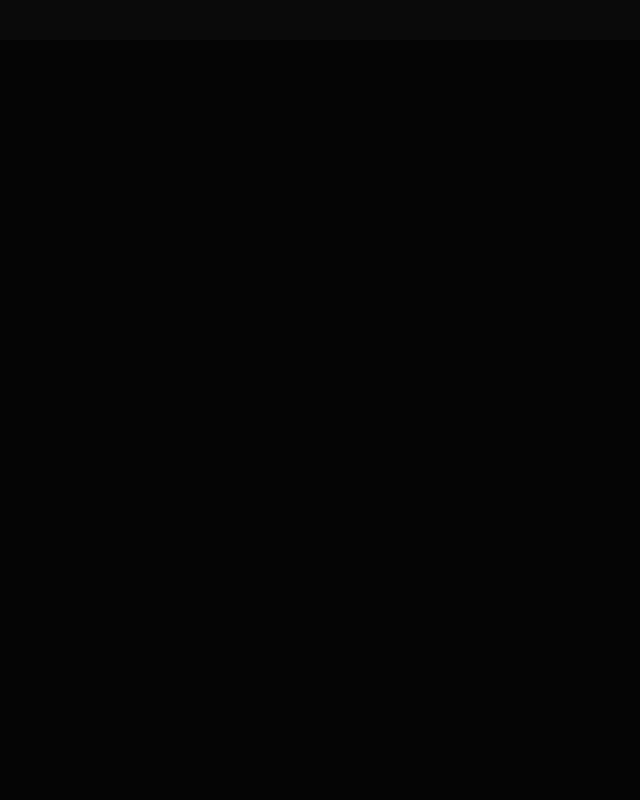
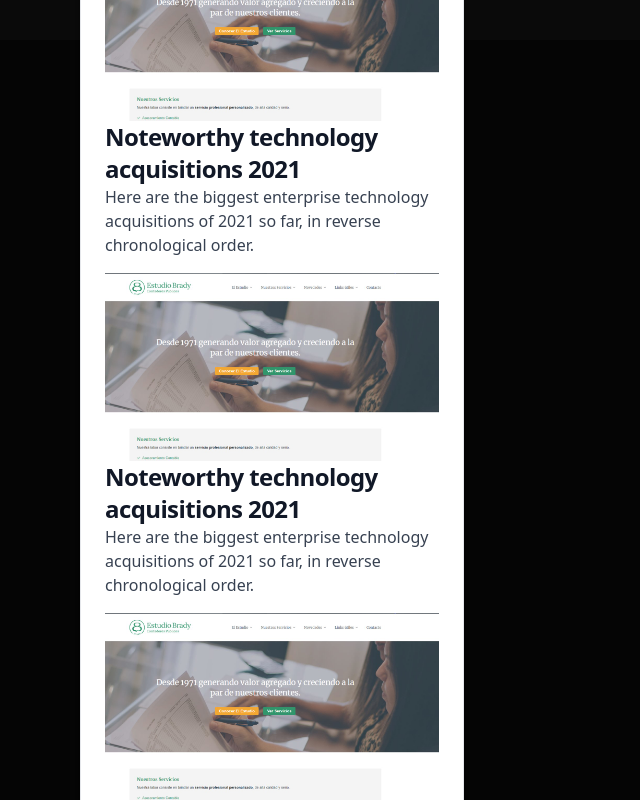
Before and after one commit to juan-ignacio-bisello/Portfolio, a React (Vite) app: page / in a window 1280 px wide. Shown: the part 760-1560 px from the top of the page, without its empty margins (0-640 px from the left). Before the commit the page ends 800 px from the top, so only its background shows below. Built offline with nearby package versions, Linux system fonts and the light colour scheme.

Commit message:
adding Experience-ExperienceItem-Proyect-ProyectItem

```diff
--- a/index.html
+++ b/index.html
@@ -8,7 +8,8 @@
   </head>
   <body>
     <div class="absolute top-0 z-[-2] h-screen w-screen bg-neutral-950 bg-[radial-gradient(ellipse_80%_80%_at_50%_-20%,rgba(120,119,198,0.3),rgba(255,255,255,0))]"></div>
-    <div id="root"></div>
-    <script type="module" src="/src/main.jsx"></script>
+      <div id="root"></div>
+      <script type="module" src="/src/main.jsx"></script>
+
   </body>
 </html>
--- a/package.json
+++ b/package.json
@@ -12,6 +12,7 @@
   "dependencies": {
     "@fontsource-variable/onest": "^5.0.4",
     "@tabler/icons-react": "^3.5.0",
+    "flowbite-react": "^0.9.0",
     "react": "^18.2.0",
     "react-dom": "^18.2.0"
   },
--- /dev/null
+++ b/src/PortfolioApp.jsx
@@ -0,0 +1,14 @@
+import React from 'react'
+import { Header } from './components/Header'
+import { Proyect } from './components/Proyect'
+import { Presentation } from './components/Presentation'
+
+export const PortfolioApp = () => {
+  return (
+    <>
+        <Header className='flex justify-center' />
+        <Presentation  className='text-white text-5xl font-bold flex justify-center flex-row' />
+        <Proyect />
+    </>
+  )
+}
--- a/src/components/Experience.jsx
+++ b/src/components/Experience.jsx
@@ -1,7 +1,74 @@
-import React from 'react'
+import {
+    Timeline,
+  } from "flowbite-react";
+import { ExperienceItem } from "./ExperienceItem";
 
-export const Experience = () => {
-  return (
-    <div>Experience</div>
-  )
-}
+const EXPERIENCE = [
+    {
+        date: 'February 2022',
+        title: 'Application UI code in Tailwind CSS',
+        description: 'Get access to over 20+ pages including a dashboard layout, charts, kanban board, calendar, and pre-order E-commerce & Marketing pages.',
+        link: '#',
+
+        date: 'March 2022',
+        title: 'Marketing UI design in Figma',
+        description: 'All of the pages and components are first designed in Figma and we keep a parity between the two versions even as we update the project.',
+        link: '#',
+
+        date: 'April 2022',
+        title: 'E-Commerce UI code in Tailwind CSS',
+        description: 'Get started with dozens of web components and interactive elements built on top of Tailwind CSS.',
+        link: '#',
+    }
+];
+
+  export function Experience() {
+    return (
+      <Timeline>
+        {
+            EXPERIENCE.map( experience => (
+                <li class='mb-10 ms-4' >
+                    <ExperienceItem { ...experience } />
+                </li>
+            ))
+        }
+        {/* <TimelineItem>
+          <TimelinePoint />
+
+          <TimelineContent>
+            <TimelineTime>February 2022</TimelineTime>
+            <TimelineTitle>Application UI code in Tailwind CSS</TimelineTitle>
+            <TimelineBody>
+              Get access to over 20+ pages including a dashboard layout, charts, kanban board, calendar, and pre-order
+              E-commerce & Marketing pages.
+            </TimelineBody>
+            <Button color="gray">
+              Learn More
+              <HiArrowNarrowRight className="ml-2 h-3 w-3" />
+            </Button>
+          </TimelineContent>
+        </TimelineItem>
+        <TimelineItem>
+          <TimelinePoint />
+          <TimelineContent>
+            <TimelineTime>March 2022</TimelineTime>
+            <TimelineTitle>Marketing UI design in Figma</TimelineTitle>
+            <TimelineBody>
+              All of the pages and components are first designed in Figma and we keep a parity between the two versions
+              even as we update the project.
+            </TimelineBody>
+          </TimelineContent>
+        </TimelineItem>
+        <TimelineItem>
+          <TimelinePoint />
+          <TimelineContent>
+            <TimelineTime>April 2022</TimelineTime>
+            <TimelineTitle>E-Commerce UI code in Tailwind CSS</TimelineTitle>
+            <TimelineBody>
+              Get started with dozens of web components and interactive elements built on top of Tailwind CSS.
+            </TimelineBody>
+          </TimelineContent>
+        </TimelineItem> */}
+      </Timeline>
+    );
+  }
--- a/src/components/ExperienceItem.jsx
+++ b/src/components/ExperienceItem.jsx
@@ -1,7 +1,34 @@
 import React from 'react'
+import PropTypes from 'prop-types';
+import {
+    TimelineBody,
+    TimelineContent,
+    TimelineTime,
+    TimelineTitle,
+  } from "flowbite-react";
+
 
 export const ExperienceItem = () => {
+
   return (
-    <div>ExperienceItem</div>
+    <TimelineContent>
+            <TimelineTime>{ date }</TimelineTime>
+            <TimelineTitle>{ title }</TimelineTitle>
+            <TimelineBody>
+              { description }
+            </TimelineBody>
+            {link && (
+                <div color='gray'>
+                    <a class="ml-2 h-3 w-3" href={ link } target="_blank" rel="noopener noreferrer">Más información</a>
+                </div>
+        )}
+    </ TimelineContent >
   )
 }
+
+ExperienceItem.protoTypes = {
+    title: PropTypes.string.isRequired,
+    description: PropTypes.string.isRequired,
+    date: PropTypes.string.isRequired,
+    link: PropTypes.string
+}
--- /dev/null
+++ b/src/components/Proyect.jsx
@@ -0,0 +1,15 @@
+
+import { Card } from "flowbite-react";
+import { ProyectItem } from "./ProyectItem";
+
+export function Proyect() {
+  return (
+    <Card
+      className="max-w-sm flex"
+    >
+      <ProyectItem class='flex' />
+      <ProyectItem />
+      <ProyectItem />
+    </Card>
+  );
+}
--- /dev/null
+++ b/src/components/ProyectItem.jsx
@@ -0,0 +1,15 @@
+import React from 'react'
+
+export const ProyectItem = () => {
+  return (
+    <div>
+        <img src="./././public/Presentación1.jpg" alt="" />
+        <h5 className="text-2xl font-bold tracking-tight text-gray-900 dark:text-white">
+          Noteworthy technology acquisitions 2021
+        </h5>
+        <p className="font-normal text-gray-700 dark:text-gray-400">
+          Here are the biggest enterprise technology acquisitions of 2021 so far, in reverse chronological order.
+        </p>
+    </div>
+  )
+}
--- a/src/main.jsx
+++ b/src/main.jsx
@@ -2,12 +2,11 @@ import React from 'react' ;
 import ReactDOM from 'react-dom/client' ;
 import './index.css' ;
 import '@fontsource-variable/onest';
-import { Header } from './components/Header.jsx';
-import { Presentation } from './components/Presentation.jsx';
+import { PortfolioApp } from './PortfolioApp.jsx';
+
 
 ReactDOM.createRoot(document.getElementById('root')).render(
   <React.StrictMode >
-    <Header className='flex justify-center' />
-    <Presentation className='text-white text-5xl font-bold flex justify-center flex-row' />
+    <PortfolioApp />
   </React.StrictMode>,
 )
--- a/tailwind.config.js
+++ b/tailwind.config.js
@@ -1,12 +1,17 @@
+const flowbite = require("flowbite-react/tailwind");
+
 /** @type {import('tailwindcss').Config} */
 export default {
   content: [
     "./index.html",
     "./src/**/*.{js,ts,jsx,tsx}",
+    flowbite.content(),
   ],
   darkMode: 'class',
   theme: {
     extend: {},
   },
-  plugins: [],
+  plugins: [
+    flowbite.plugin(),
+  ],
 }
```
Also changed, not shown: public/Presentación1.jpg (added), 1 other file (tests, documents, lock files or other folders).
